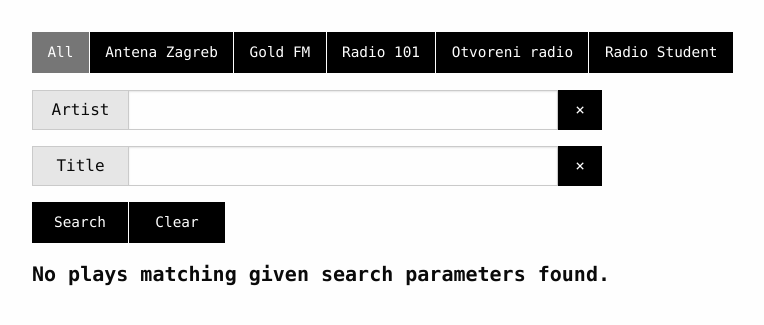
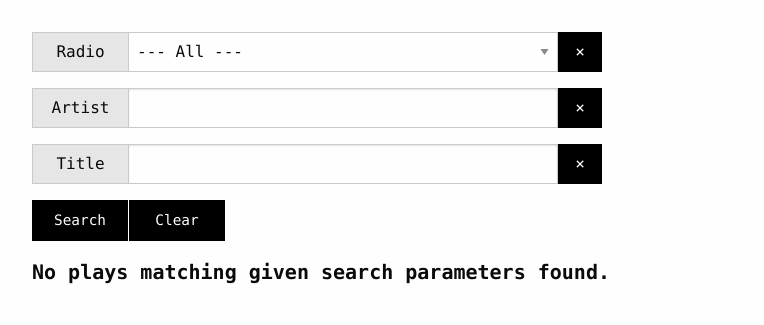
Before and after one commit to ihabunek/radioscraper, a Django app: page /plays/ in a window 1280 px wide. Shown: the part 76-401 px from the top of the page, without its empty margins (23-787 px from the left). Run offline with Django 3.2, Linux system fonts and the light colour scheme; data comes from the database, SQL or seed files in the repository; data that the repository does not hold is empty.

Commit message:
Improvements to the list view

```diff
--- a/radio/templates/radio/plays.html
+++ b/radio/templates/radio/plays.html
@@ -10,6 +10,8 @@
 
 {% block script %}
 <script type="text/javascript">
+
+var playsPath = "{% url 'radio:plays' %}";
 
 function searchWith(params) {
     var uri = new URI();
@@ -26,28 +28,38 @@ function clearSearch(fields) {
     window.location.href = uri.toString();
 }
 
-function goToPath(url) {
+function goToPath(path) {
     var uri = new URI();
     uri.removeQuery(["page"]);
-    uri.pathname(url);
+    uri.pathname(path);
     window.location.href = uri.toString();
 }
 
 $(document).ready(function () {
-    $('.artist > a').click(function (e) {
+    $('a[data-artist]').click(function (e) {
         e.preventDefault();
-        searchWith({ "artist": this.innerText.trim() });
+        searchWith({ "artist": this.dataset.artist });
     });
 
-    $('.title > a').click(function (e) {
+    $('a[data-title]').click(function (e) {
         e.preventDefault();
-        searchWith({ "title": this.innerText.trim() });
+        searchWith({ "title": this.dataset.title });
     });
 
-    $('[data-clear]').click(function (e) {
+    $('a[data-radio]').click(function (e) {
         e.preventDefault();
-        var fields = this.dataset.clear ? [this.dataset.clear] : null;
-        clearSearch(fields);
+        console.log(this.dataset);
+        goToPath(playsPath + this.dataset.radio);
+    });
+
+    $('[data-clear-field]').click(function (e) {
+        e.preventDefault();
+        clearSearch(this.dataset.clearField);
+    });
+
+    $('[data-clear-all]').click(function (e) {
+        e.preventDefault();
+        window.location.href = playsPath;
     });
 
     $('a[data-paging]').click(function (e) {
@@ -55,9 +67,14 @@ $(document).ready(function () {
         searchWith({ "page": this.dataset.page });
     });
 
-    $('a[data-radio-url]').click(function (e) {
+    $('[data-radio-select]').change(function (e) {
         e.preventDefault();
-        goToPath(this.dataset.radioUrl);
+        goToPath(playsPath + this.value);
+    });
+
+    $('[data-clear-radio]').click(function (e) {
+        e.preventDefault();
+        goToPath(playsPath);
     });
 });
 </script>
@@ -65,41 +82,42 @@ $(document).ready(function () {
 
 {% block content %}
 <div class="row column">
-    <div class="button-group">
-        <a href="#" data-radio-url="{% url 'radio:plays' %}" class="button {% if not radio %}secondary{% endif %}">All</a>
-        {% for r in radios %}
-            {% if r == radio %}
-            <a disabled class="button">
-            {% else %}
-            <a href="#" class="button" data-radio-url="{% url 'radio:plays' radio_slug=r.slug %}">
-            {% endif %}
-                {{ r.name }}
-            </a>
-        {% endfor %}
-    </div>
-
     <form class="search-plays-form" action=".">
         <div class="row">
             <div class="small-12 medium-6 columns">
                 <div class="input-group">
+                    <span class="input-group-label">Radio</span>
+                    <select data-radio-select name="radio" class="input-group-field">
+                        <option value=""{% if not radio %} selected{% endif %}>--- All ---</option>
+                        {% for r in radios %}
+                            <option value="{{ r.slug }}" {% if r == radio %}selected{% endif %}>
+                                {{ r.name }}
+                            </option>
+                        {% endfor %}
+                    </select>
+                    <div class="input-group-button">
+                        <a href="#" data-clear-radio class="button">&times;</a>
+                    </div>
+                </div>
+                <div class="input-group">
                     <span class="input-group-label">Artist</span>
                     <input name="artist" class="input-group-field" type="text" value="{{ artist|default:"" }}">
                     <div class="input-group-button">
-                        <a href="#" data-clear="artist" class="button">&times;</a>
+                        <a href="#" data-clear-field="artist" class="button">&times;</a>
                     </div>
                 </div>
                 <div class="input-group">
                     <span class="input-group-label">Title</span>
                     <input name="title" class="input-group-field" type="text" value="{{ title|default:"" }}">
                     <div class="input-group-button">
-                        <a href="#" data-clear="title" class="button">&times;</a>
+                        <a href="#" data-clear-field="title" class="button">&times;</a>
                     </div>
                 </div>
             </div>
         </div>
         <div class="button-group">
             <button class="button" type="submit">Search</button>
-            <button class="button" data-clear>Clear</button>
+            <button class="button" data-clear-all>Clear</button>
         </div>
     </form>
 
@@ -113,13 +131,17 @@ $(document).ready(function () {
         </tr>
         {% for play in plays %}
         <tr>
-            <td class="no-wrap">{{ play.timestamp|date:"d.m.Y @ H:i" }}</td>
-            <td class="no-wrap">{{ play.radio.name }}</td>
-            <td class="artist">
-                <a href="#">{{ play.artist }}</a>
+            <td class="no-wrap">
+                {{ play.timestamp|date:"d.m.Y @ H:i" }}
             </td>
-            <td class="title">
-                <a href="#">{{ play.title }}</a>
+            <td class="no-wrap">
+                <a data-radio="{{ play.radio.slug }}" href="#">{{ play.radio.name }}</a>
+            </td>
+            <td>
+                <a data-artist="{{ play.artist }}" href="#">{{ play.artist }}</a>
+            </td>
+            <td>
+                <a data-title="{{ play.title }}" href="#">{{ play.title }}</a>
             </td>
         </tr>
         {% endfor %}
--- a/radio/views.py
+++ b/radio/views.py
@@ -19,7 +19,7 @@ class MostPlayedView(TemplateView):
 
         context = super(MostPlayedView, self).get_context_data(**kwargs)
         context.update({
-            "radios": Radio.objects.all(),
+            "radios": Radio.objects.all().order_by("name"),
             "top_plays": top_plays,
         })
         return context
--- a/static/styles.css
+++ b/static/styles.css
@@ -3818,8 +3818,10 @@ a.thumbnail {
   font-family: Consolas, "Liberation Mono", Courier, monospace;
   text-decoration: none; }
 
+.search-plays-form .input-group {
+  font-family: Consolas, "Liberation Mono", Courier, monospace; }
+
 .search-plays-form .input-group-label, .search-plays-form .button {
-  width: 6rem;
-  font-family: Consolas, "Liberation Mono", Courier, monospace; }
+  width: 6rem; }
 
 /*# sourceMappingURL=styles.css.map*/
```
Also changed, not shown: ui/styles/app.scss (+5 -2 lines), 1 other file.
